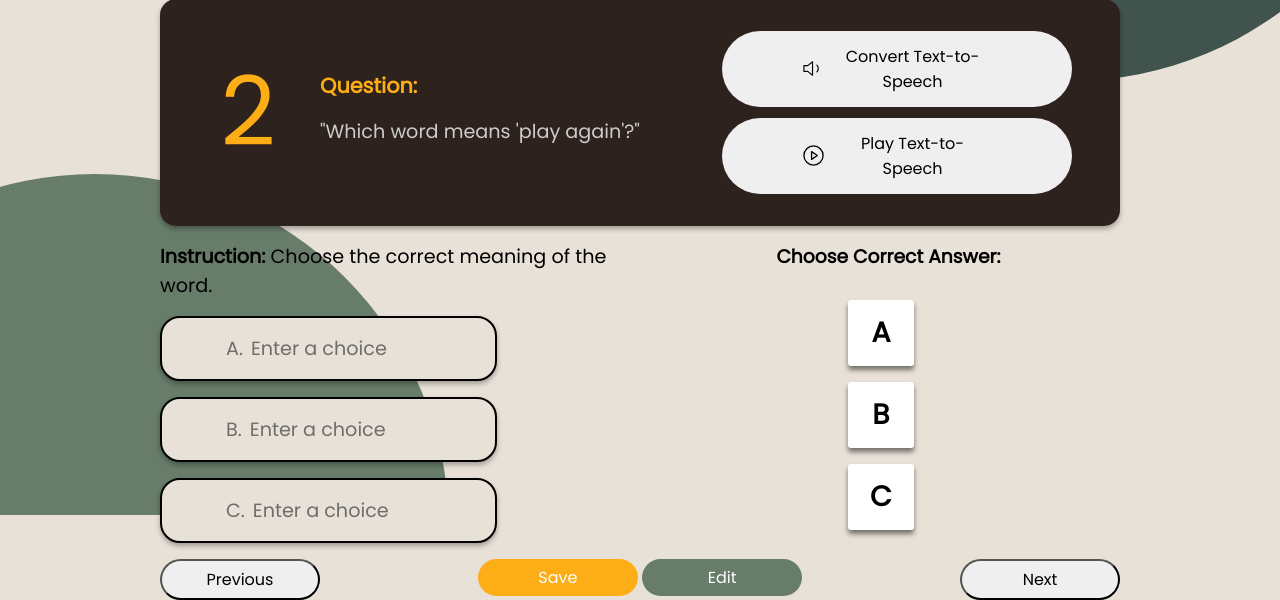
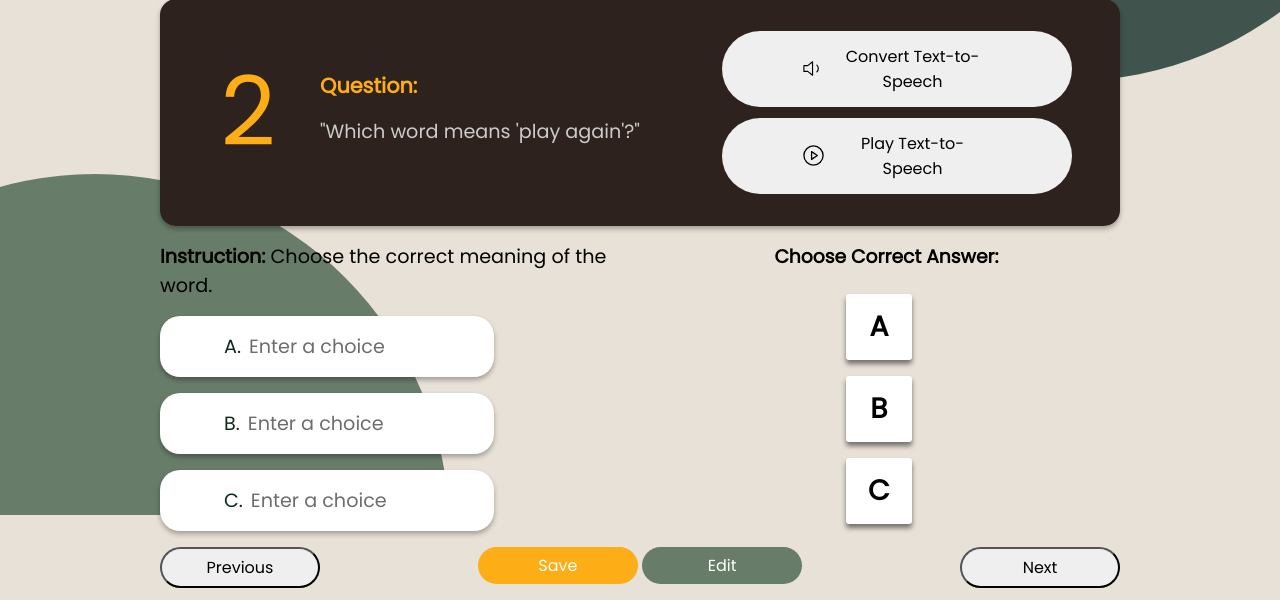
Before and after one commit to FumI4096/KidDoReads, a Python web app: template templates/games/edit/meaning-maker-edit.html in a window 1280 px wide. Shown: the part 285-885 px from the top of the page. Run offline with Jinja, Linux system fonts and the light colour scheme; the template is opened without the code that fills it, so the values that code supplies are empty.

Commit message:
fix: update textarea styles for improved background and text color

```diff
--- a/static/css/base/games/edit/edit-game-layout.css
+++ b/static/css/base/games/edit/edit-game-layout.css
@@ -255,8 +255,7 @@ textarea { /* passage input - multilines */
                 gap: 0.5rem;
                 justify-content: start;
                 align-items: center;
-                background-color: var(--background);
-                border: 2px solid black;
+                background-color: var(--white-text);
                 height: auto;
                 padding: 1rem 1rem 1rem 4rem;
                 border-radius: 20px;
@@ -264,7 +263,7 @@ textarea { /* passage input - multilines */
 
                 & > *{
                     font-size: 1.2rem;
-                    color: var(--grey-text);
+                    color: var(--primary-color-700);
                 }
 
                 & > .choice{
```
